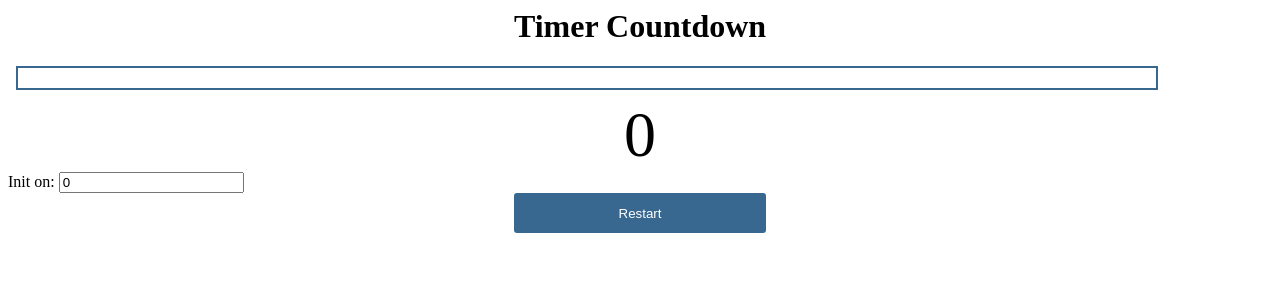
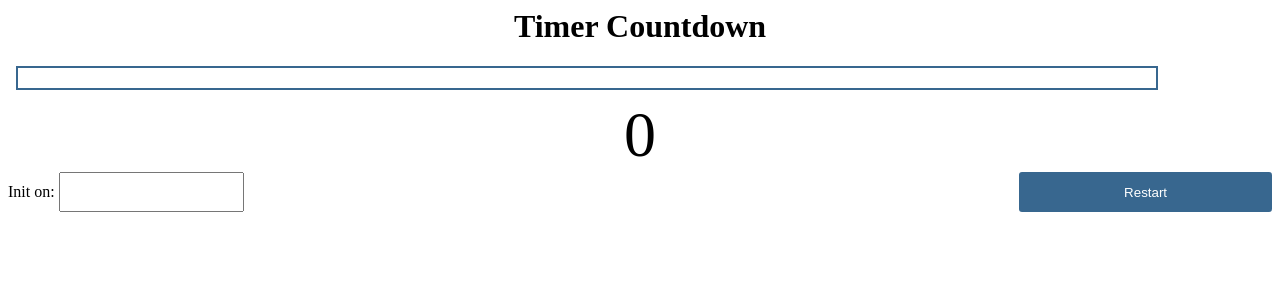
Before and after one commit to ElsaSolen/Angular-Advanced-Components-Phase-I, an Angular app: page / in a window 1280 px wide. Shown: the top 300 px of the page. Built offline with nearby package versions, Linux system fonts and the light colour scheme.

Commit message:
style modifications

```diff
--- a/src/app/app.component.html
+++ b/src/app/app.component.html
@@ -6,9 +6,9 @@
   (onDecrease)="updateProgress($event)"
   (onComplete)="completeProgress()"
 ></app-countdown>
-<div class="initInput">
+<div class="countdown-input">
   <label for="totalCountdown">Init on: </label>
-  <input class="countdown-input" type="text" [(ngModel)]="totalCountdown" />
+  <input type="text" [(ngModel)]="totalCountdown" />
 </div>
 
 <button (click)="countdown.startCountdown(); progressPercentage = 0">
--- a/src/app/app.component.scss
+++ b/src/app/app.component.scss
@@ -6,9 +6,19 @@ button {
   width: 20%;
   height: 40px;
   display: block;
-  margin: auto;
   background: #38678f;
   border: none;
   border-radius: 3px;
   color: white;
+  float: right;
 }
+
+.countdown-input {
+  display: block;
+  float: left;
+  height: 40px;
+  input {
+    box-sizing: border-box;
+    height: 100%;
+  }
+}
--- a/src/app/app.component.ts
+++ b/src/app/app.component.ts
@@ -7,7 +7,7 @@ import { Component } from '@angular/core';
 })
 export class AppComponent {
   progressPercentage = 0;
-  totalCountdown = 0;
+  totalCountdown: number = null;
 
   constructor() {}
 
```
